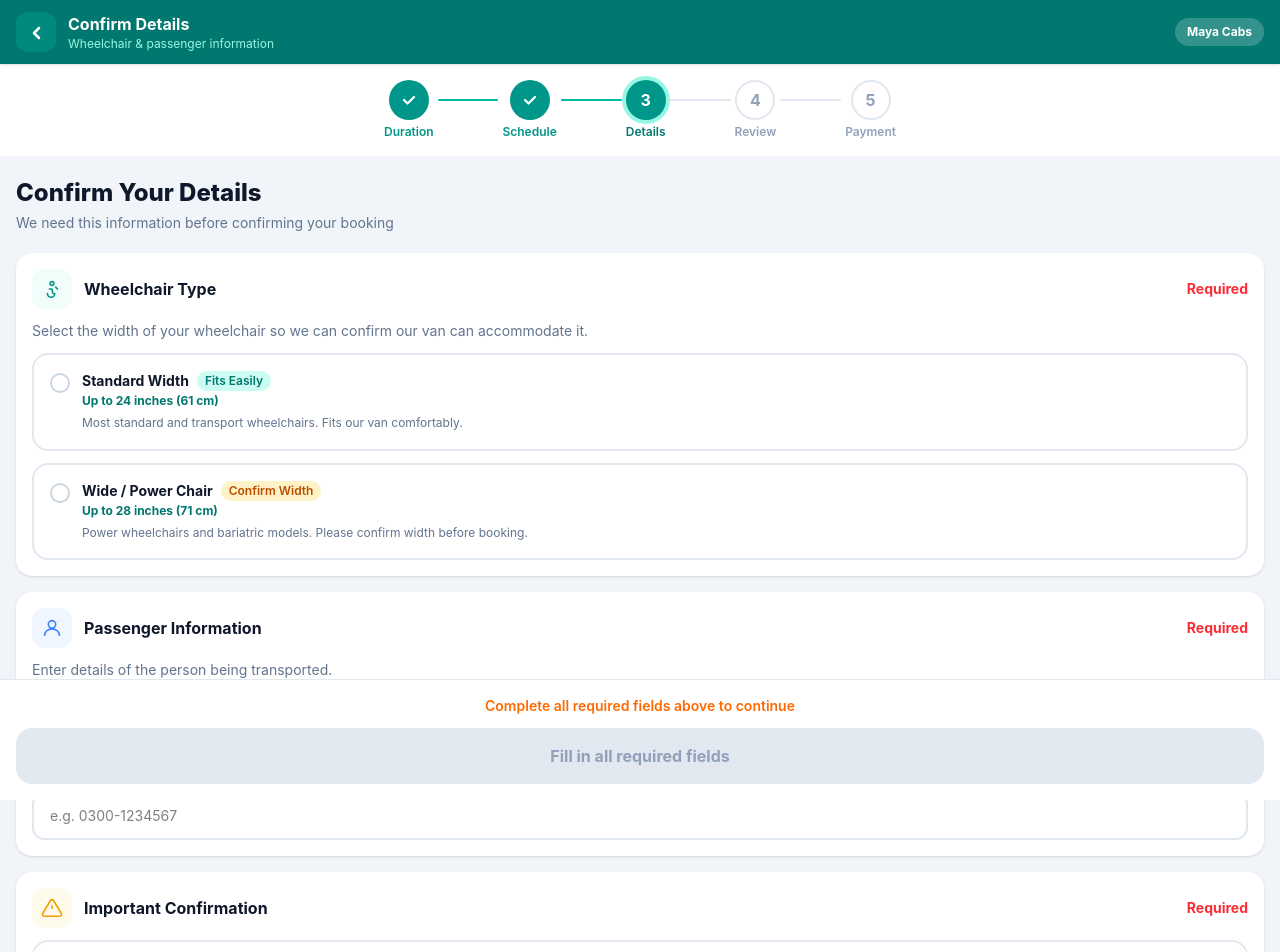
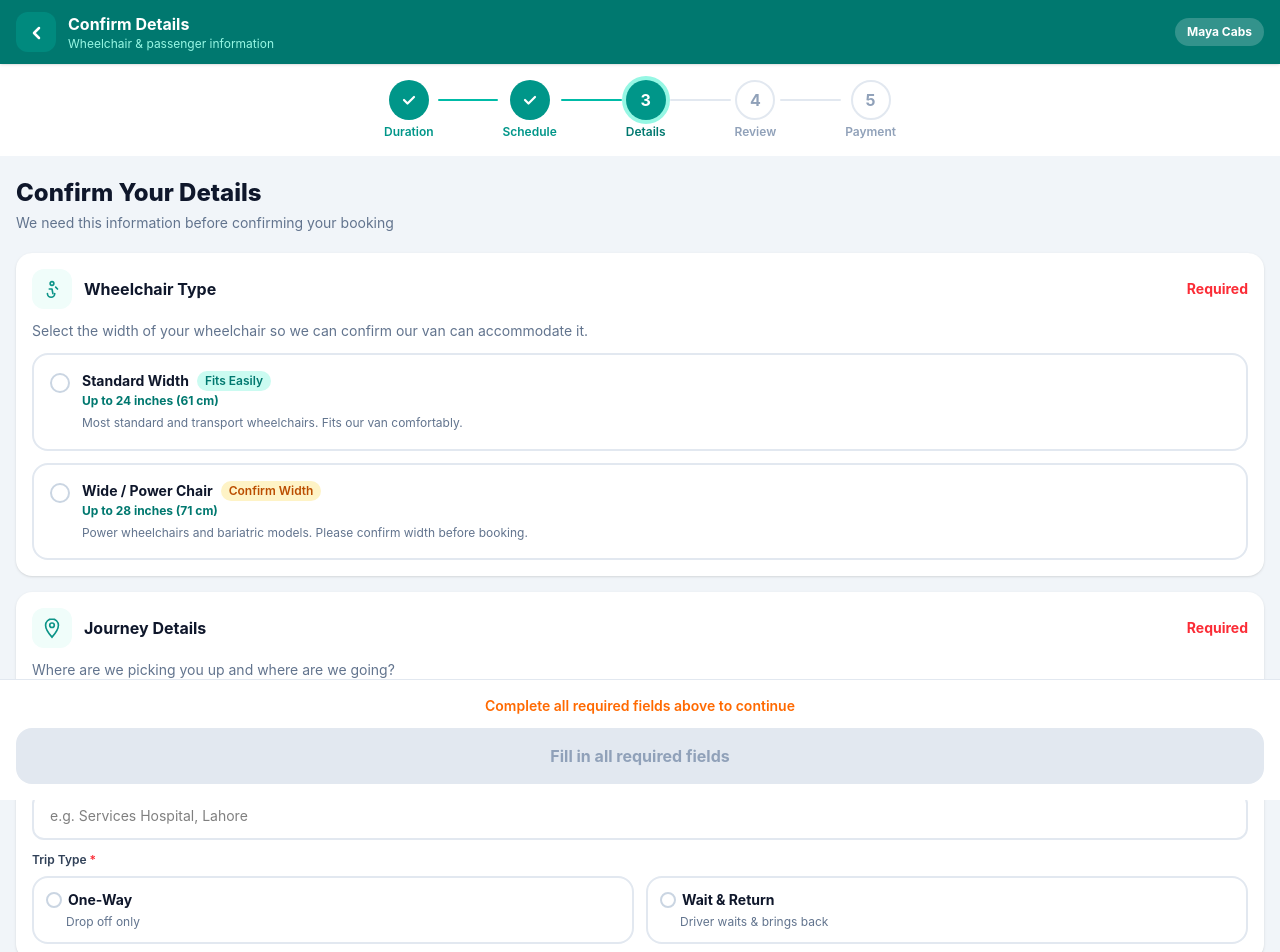
Before and after one commit to Abbas-nps/maya-cabs, a React (Vite) app: page /booking/details in a window 1280 px wide. Shown: the top 952 px of the page. Built offline with nearby package versions, Linux system fonts and the light colour scheme.

Commit message:
describe change

```diff
--- a/src/pages/Details.jsx
+++ b/src/pages/Details.jsx
@@ -25,11 +25,21 @@ const WHEELCHAIR_OPTIONS = [
 export default function Details({ onNext, onBack }) {
   const navigate = useNavigate();
   const [wheelchairType, setWheelchairType] = useState("");
+  const [pickup, setPickup] = useState("");
+  const [destination, setDestination] = useState("");
+  const [tripType, setTripType] = useState(""); // "one-way" | "wait-return"
   const [fullName, setFullName] = useState("");
   const [phone, setPhone] = useState("");
   const [notEmergency, setNotEmergency] = useState(false);
 
-  const allValid = wheelchairType && fullName.trim() && phone.trim() && notEmergency;
+  const allValid =
+    wheelchairType &&
+    pickup.trim() &&
+    destination.trim() &&
+    tripType &&
+    fullName.trim() &&
+    phone.trim() &&
+    notEmergency;
 
   return (
     <div className="min-h-screen bg-slate-100 flex flex-col">
@@ -99,6 +109,80 @@ export default function Details({ onNext, onBack }) {
                 </button>
               );
             })}
+          </div>
+        </div>
+
+        {/* Journey Details card */}
+        <div className="bg-white rounded-2xl shadow-sm mb-4 overflow-hidden">
+          <div className="px-4 pt-4 pb-3 flex items-center gap-3">
+            <div className="w-10 h-10 bg-teal-50 rounded-xl flex items-center justify-center flex-shrink-0">
+              <svg viewBox="0 0 24 24" width={22} height={22} fill="none" stroke="#0d9488" strokeWidth={1.8}>
+                <path d="M12 2C8.13 2 5 5.13 5 9c0 5.25 7 13 7 13s7-7.75 7-13c0-3.87-3.13-7-7-7z" />
+                <circle cx="12" cy="9" r="2.5" />
+              </svg>
+            </div>
+            <div className="flex-1">
+              <span className="font-bold text-slate-900 text-base">Journey Details</span>
+            </div>
+            <span className="text-red-500 font-bold text-sm">Required</span>
+          </div>
+          <p className="px-4 pb-3 text-slate-500 text-sm">
+            Where are we picking you up and where are we going?
+          </p>
+          <div className="px-4 pb-4 flex flex-col gap-3">
+            <div>
+              <label className="block text-slate-700 text-xs font-semibold mb-1">
+                Pickup Location <span className="text-red-500">*</span>
+              </label>
+              <input
+                className="w-full rounded-xl border-2 border-slate-200 px-4 py-3 text-sm focus:border-teal-500 outline-none transition"
+                placeholder="e.g. 15-B Model Town, Lahore"
+                value={pickup}
+                onChange={(e) => setPickup(e.target.value)}
+              />
+            </div>
+            <div>
+              <label className="block text-slate-700 text-xs font-semibold mb-1">
+                Destination <span className="text-red-500">*</span>
+              </label>
+              <input
+                className="w-full rounded-xl border-2 border-slate-200 px-4 py-3 text-sm focus:border-teal-500 outline-none transition"
+                placeholder="e.g. Services Hospital, Lahore"
+                value={destination}
+                onChange={(e) => setDestination(e.target.value)}
+              />
+            </div>
+            <div>
+              <label className="block text-slate-700 text-xs font-semibold mb-2">
+                Trip Type <span className="text-red-500">*</span>
+              </label>
+              <div className="flex gap-3">
+                {[
+                  { id: "one-way", label: "One-Way", desc: "Drop off only" },
+                  { id: "wait-return", label: "Wait & Return", desc: "Driver waits & brings back" },
+                ].map((t) => {
+                  const isSel = tripType === t.id;
+                  return (
+                    <button
+                      key={t.id}
+                      onClick={() => setTripType(t.id)}
+                      className={[
+                        "flex-1 text-left rounded-2xl border-2 px-3 py-3 flex flex-col gap-1 transition",
+                        isSel ? "border-teal-500 bg-teal-50" : "border-slate-200 bg-white",
+                      ].join(" ")}
+                    >
+                      <div className="flex items-center gap-1.5">
+                        <div className={["w-4 h-4 rounded-full border-2 flex items-center justify-center flex-shrink-0", isSel ? "border-teal-600 bg-teal-600" : "border-slate-300"].join(" ")}>
+                          {isSel && <div className="w-1.5 h-1.5 bg-white rounded-full" />}
+                        </div>
+                        <span className="font-bold text-slate-900 text-sm">{t.label}</span>
+                      </div>
+                      <span className="text-slate-500 text-xs pl-5">{t.desc}</span>
+                    </button>
+                  );
+                })}
+              </div>
+            </div>
           </div>
         </div>
 
@@ -212,8 +296,8 @@ export default function Details({ onNext, onBack }) {
           onClick={() => {
             if (!allValid) return;
             const existing = JSON.parse(localStorage.getItem("mayaCabsBooking") || "{}");
-            localStorage.setItem("mayaCabsBooking", JSON.stringify({ ...existing, wheelchairType, fullName, phone }));
-            if (onNext) onNext({ wheelchairType, fullName, phone }); else navigate("/booking/review");
+            localStorage.setItem("mayaCabsBooking", JSON.stringify({ ...existing, wheelchairType, pickup, destination, tripType, fullName, phone }));
+            if (onNext) onNext({ wheelchairType, pickup, destination, tripType, fullName, phone }); else navigate("/booking/review");
           }}
         >
           {allValid ? "Continue to Review →" : "Fill in all required fields"}
--- a/src/pages/Payment.jsx
+++ b/src/pages/Payment.jsx
@@ -2,6 +2,7 @@ import React, { useState } from "react";
 import { useNavigate } from "react-router-dom";
 import TopBar from "../components/TopBar";
 import Stepper from "../components/Stepper";
+import { supabase } from "../supabase";
 
 // ── Replace with Maya Cabs WhatsApp number (with country code, no + or spaces) ──
 const WHATSAPP_NUMBER = "923396292222";
@@ -37,7 +38,10 @@ function buildWhatsAppMessage(booking) {
     `⏰ Time: ${timeSlot}\n` +
     `⌛ Duration: ${duration} hours\n` +
     `♿ Wheelchair: ${wheelchair}\n` +
-    `👤 Passenger: ${passenger}\n` +
+    `� Pickup: ${booking.pickup || "—"}\n` +
+    `🏁 Destination: ${booking.destination || "—"}\n` +
+    `🔄 Trip Type: ${booking.tripType === "wait-return" ? "Wait & Return" : "One-Way"}\n` +
+    `�👤 Passenger: ${passenger}\n` +
     `📞 Phone: ${phone}\n` +
     `💰 Total: PKR ${Number(total).toLocaleString()} (prepaid)\n\n` +
     `Please confirm availability. Thank you!`
@@ -57,7 +61,26 @@ export default function Payment({ onBack }) {
       ? `${booking.slotTime} → ${booking.slotEnd}`
       : "—";
 
-  const handleWhatsApp = () => {
+  const handleWhatsApp = async () => {
+    // Save to Supabase (non-blocking — WhatsApp flow continues regardless)
+    try {
+      await supabase.from("bookings").insert({
+        passenger_name: booking.fullName || null,
+        passenger_phone: booking.phone || null,
+        pickup: booking.pickup || null,
+        destination: booking.destination || null,
+        trip_type: booking.tripType || null,
+        wheelchair_type: booking.wheelchairType || null,
+        booking_date: booking.date || null,
+        slot_time: booking.slotTime || null,
+        slot_end: booking.slotEnd || null,
+        duration: booking.duration ? Number(booking.duration) : null,
+        total_pkr: booking.total ? Number(booking.total) : null,
+        status: "pending",
+      });
+    } catch (_) {
+      // Supabase save failed silently
+    }
     const msg = encodeURIComponent(buildWhatsAppMessage(booking));
     window.open(`https://wa.me/${WHATSAPP_NUMBER}?text=${msg}`, "_blank");
     setSent(true);
@@ -89,6 +112,9 @@ export default function Payment({ onBack }) {
             <SummaryRow icon="⏰" label="Time" value={timeSlot} />
             <SummaryRow icon="⌛" label="Duration" value={`${duration} hours`} />
             <SummaryRow icon="👤" label="Passenger" value={booking.fullName || "—"} />
+            <SummaryRow icon="📍" label="Pickup" value={booking.pickup || "—"} />
+            <SummaryRow icon="🏁" label="To" value={booking.destination || "—"} />
+            <SummaryRow icon="🔄" label="Trip" value={booking.tripType === "wait-return" ? "Wait & Return" : "One-Way"} />
             <SummaryRow icon="♿" label="Wheelchair" value={
               booking.wheelchairType === "standard" ? "Standard Width" :
               booking.wheelchairType === "wide" ? "Wide / Power Chair" : "—"
--- a/src/pages/Review.jsx
+++ b/src/pages/Review.jsx
@@ -35,6 +35,9 @@ export default function Review({ onNext, onBack }) {
     : "—";
   const passenger = booking.fullName || "—";
   const phone = booking.phone || "—";
+  const pickup = booking.pickup || "—";
+  const destination = booking.destination || "—";
+  const tripType = booking.tripType === "one-way" ? "One-Way" : booking.tripType === "wait-return" ? "Wait & Return" : "—";
   const wheelchair = booking.wheelchairType === "standard"
     ? "Standard Width (up to 24 in)"
     : booking.wheelchairType === "wide"
@@ -72,7 +75,9 @@ export default function Review({ onNext, onBack }) {
             <Row label="Date" value={date} />
             <Row label="Time Slot" value={timeSlot} />
             <Row label="Duration" value={`${duration} hours`} />
-            <Row label="Service Area" value="Lahore (door-to-door)" />
+            <Row label="Pickup" value={pickup} />
+            <Row label="Destination" value={destination} />
+            <Row label="Trip Type" value={tripType} />
           </div>
         </div>
 
```
Also changed, not shown: 1 other file (tests, documents, lock files or other folders).
